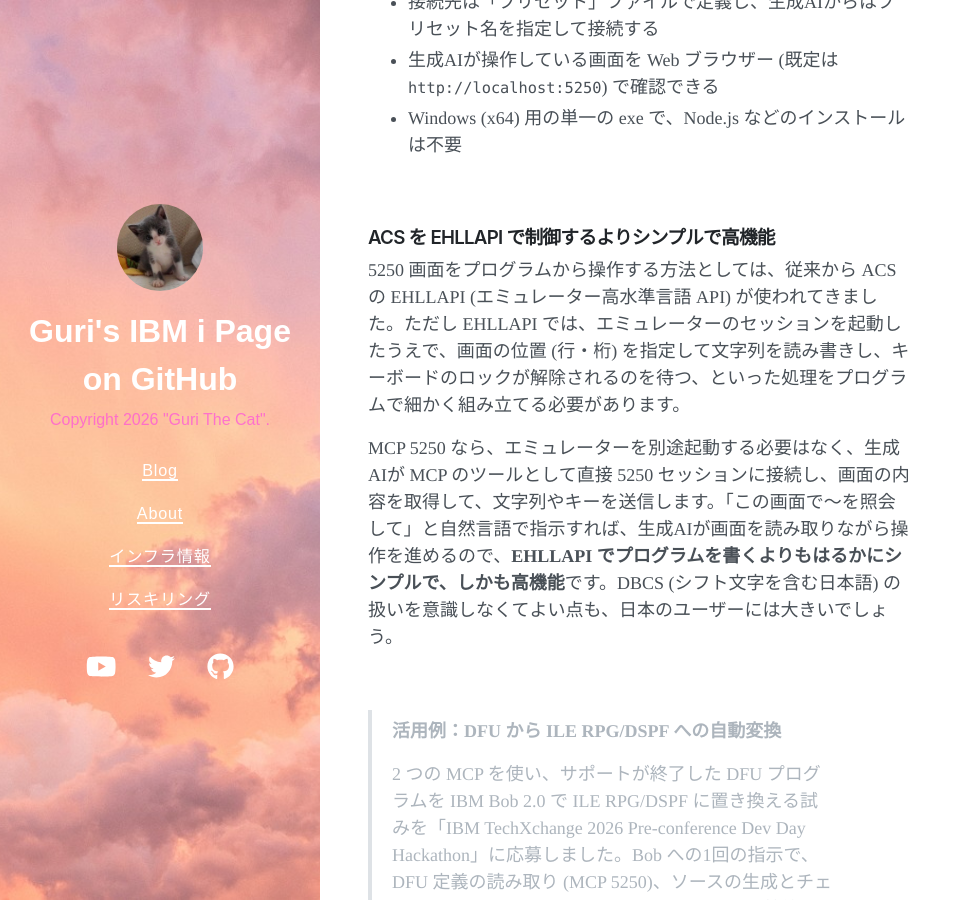
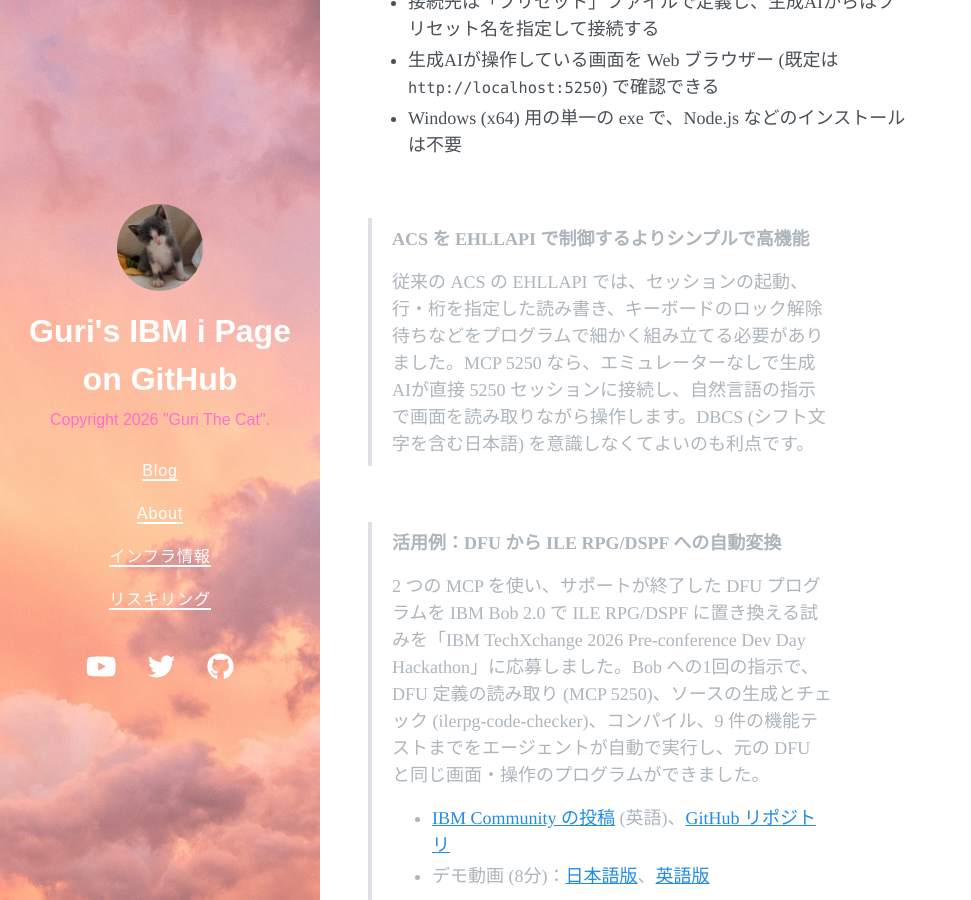
Before and after one commit to GuriCat/GuriPages, a Jekyll site: the page built from _posts/2026-11-26-生成AIから IBM i を使う.markdown, in a window 1280 px wide and 900 px high, scrolled down 808 px. Shown: the whole window, without its empty margins (0-971 px from the left). Built offline with Jekyll 4.4.1, drawn with Linux system fonts in a browser that asks for light colours; nearby versions of some CDN libraries; a script that is not in the unit is left out.

Commit message:
Edit: 生成AI記事の EHLLAPI 比較を囲みに縮小
Co-Authored-By: Claude Opus 5.5 <noreply@anthropic.com>

```diff
--- a/_posts/2026-11-26-生成AIから IBM i を使う.markdown
+++ b/_posts/2026-11-26-生成AIから IBM i を使う.markdown
@@ -32,11 +32,9 @@ Bob や Claude といった生成AIで IBM i の 5250 アプリケーション
 
 <br>
 
-### ACS を EHLLAPI で制御するよりシンプルで高機能
-
-5250 画面をプログラムから操作する方法としては、従来から ACS の EHLLAPI (エミュレーター高水準言語 API) が使われてきました。ただし EHLLAPI では、エミュレーターのセッションを起動したうえで、画面の位置 (行・桁) を指定して文字列を読み書きし、キーボードのロックが解除されるのを待つ、といった処理をプログラムで細かく組み立てる必要があります。
-
-MCP 5250 なら、エミュレーターを別途起動する必要はなく、生成AIが MCP のツールとして直接 5250 セッションに接続し、画面の内容を取得して、文字列やキーを送信します。「この画面で〜を照会して」と自然言語で指示すれば、生成AIが画面を読み取りながら操作を進めるので、**EHLLAPI でプログラムを書くよりもはるかにシンプルで、しかも高機能**です。DBCS (シフト文字を含む日本語) の扱いを意識しなくてよい点も、日本のユーザーには大きいでしょう。
+> **ACS を EHLLAPI で制御するよりシンプルで高機能**
+>
+> 従来の ACS の EHLLAPI では、セッションの起動、行・桁を指定した読み書き、キーボードのロック解除待ちなどをプログラムで細かく組み立てる必要がありました。MCP 5250 なら、エミュレーターなしで生成AIが直接 5250 セッションに接続し、自然言語の指示で画面を読み取りながら操作します。DBCS (シフト文字を含む日本語) を意識しなくてよいのも利点です。
 
 <br>
 
```
